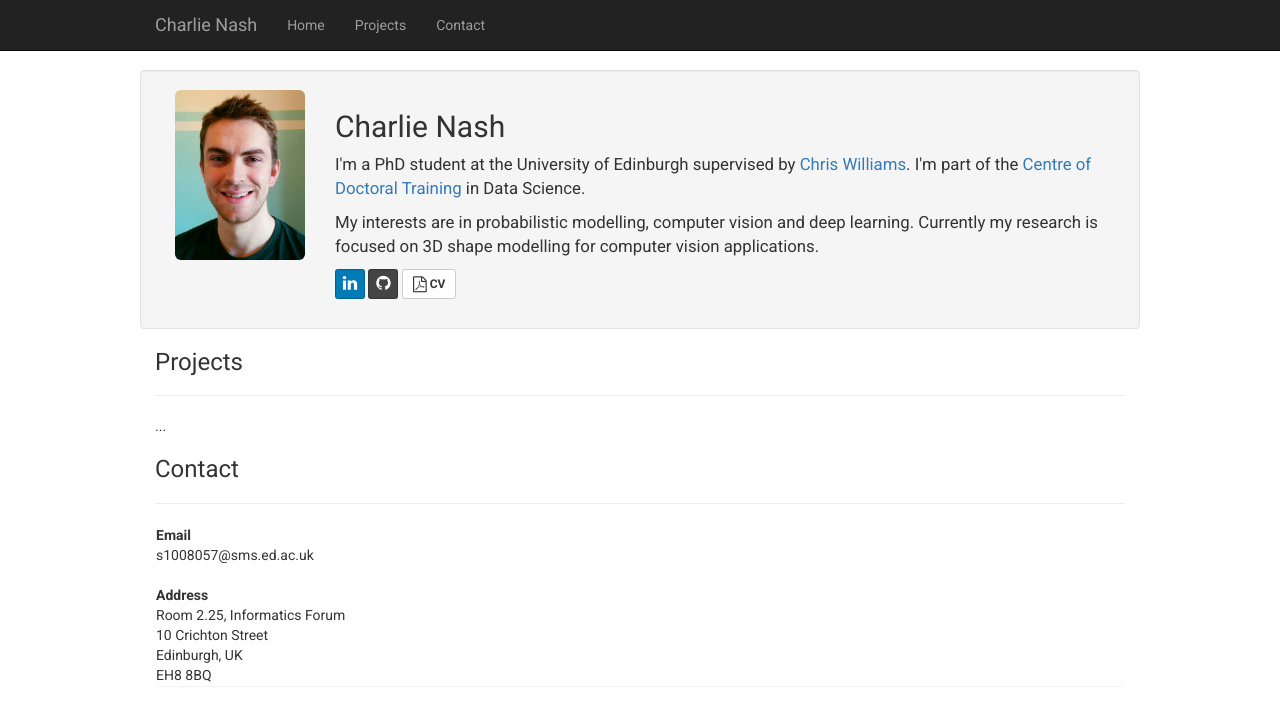
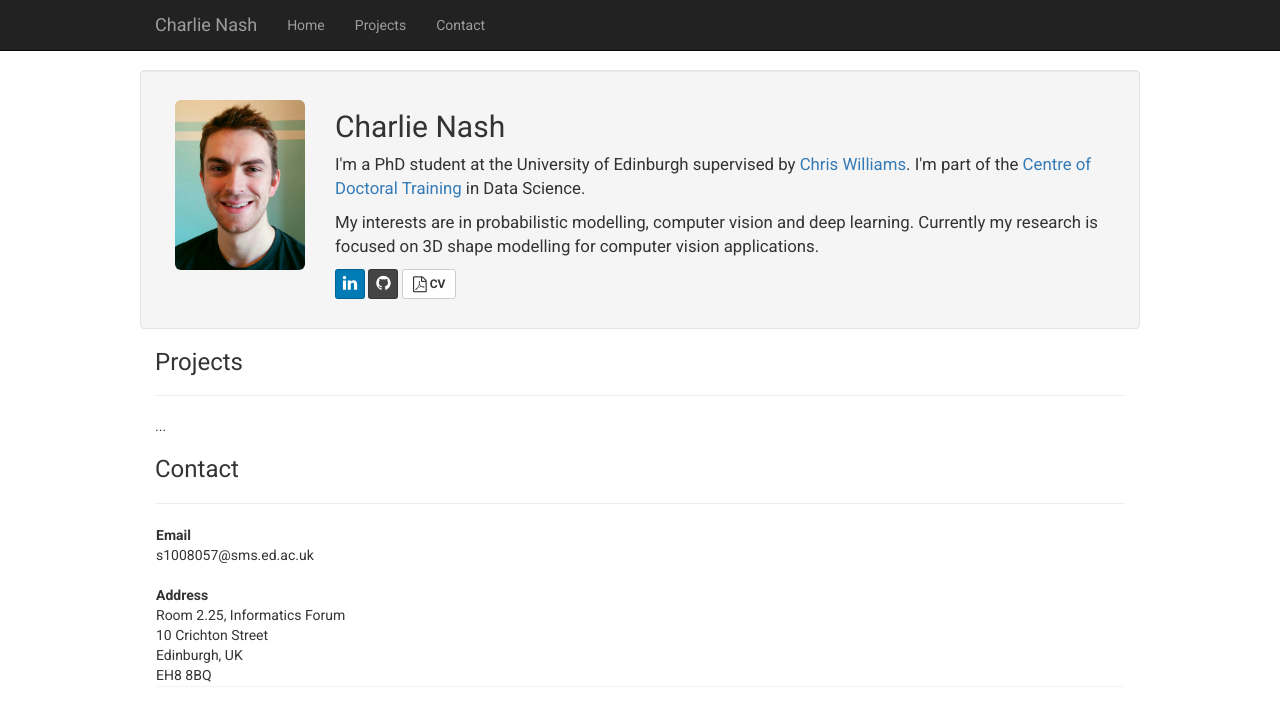
Before and after one commit to charlienash/charlienash.github.io, a Jekyll site: the page index.html, which Jekyll copies as it is, in a window 1280 px wide. Shown: the top 721 px of the page. Built offline with Jekyll 4.4.1, drawn with Linux system fonts in a browser that asks for light colours; nearby versions of some CDN libraries; library files that are not in the unit come from our copies.

Commit message:
Update index.html

```diff
--- a/index.html
+++ b/index.html
@@ -70,6 +70,7 @@
 		<div class="container-fluid">
 			<div class="row well">
 			  	<div class="col-xs-2">
+			  		<div class="col-xs-12" style="height:10px;"></div>
 			      		<img class="img-rounded img-responsive" src="assets/img/Charlie_photo.jpg">
 			  	</div>
 			 	<div class="col-xs-10">
```
